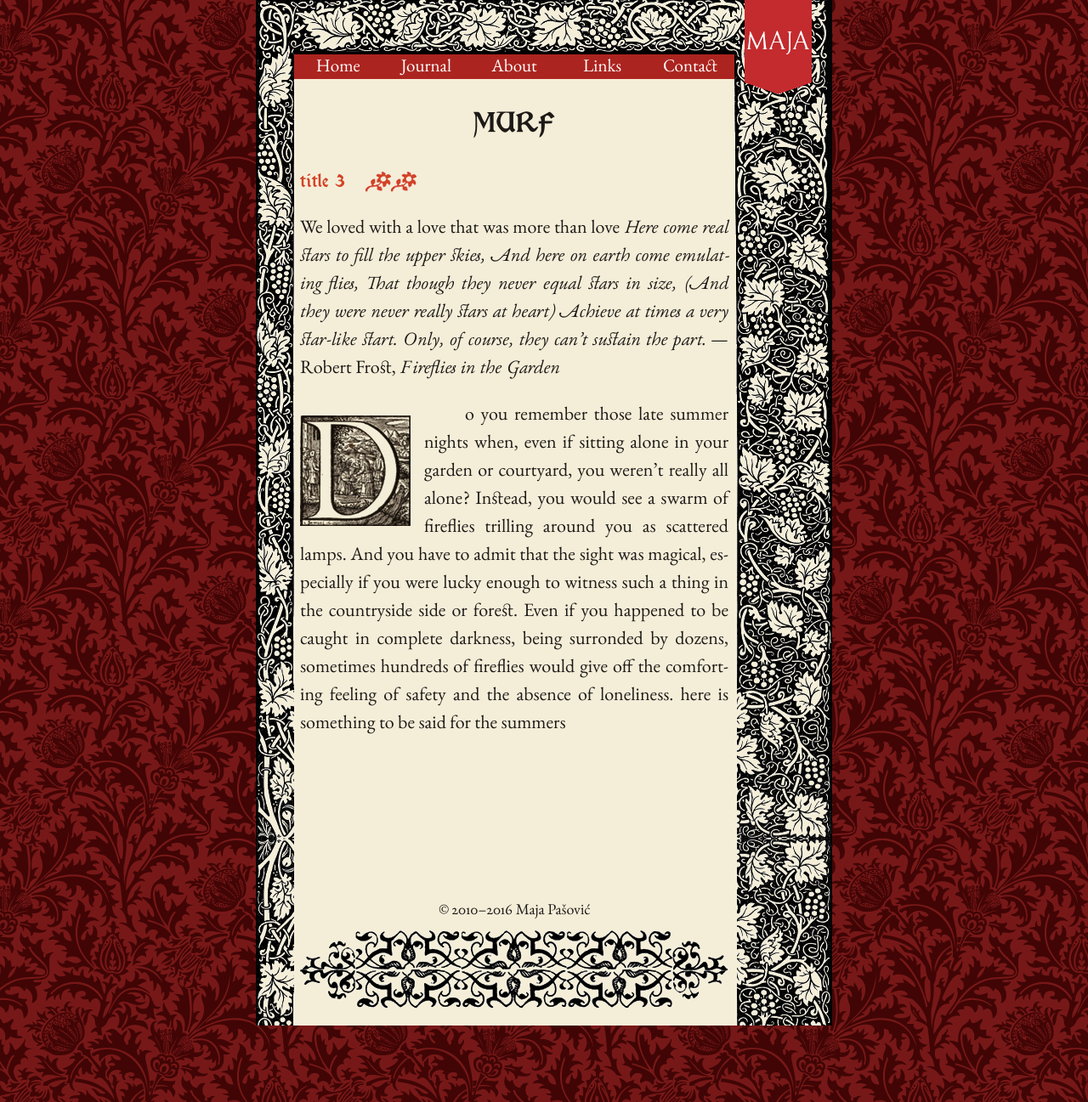
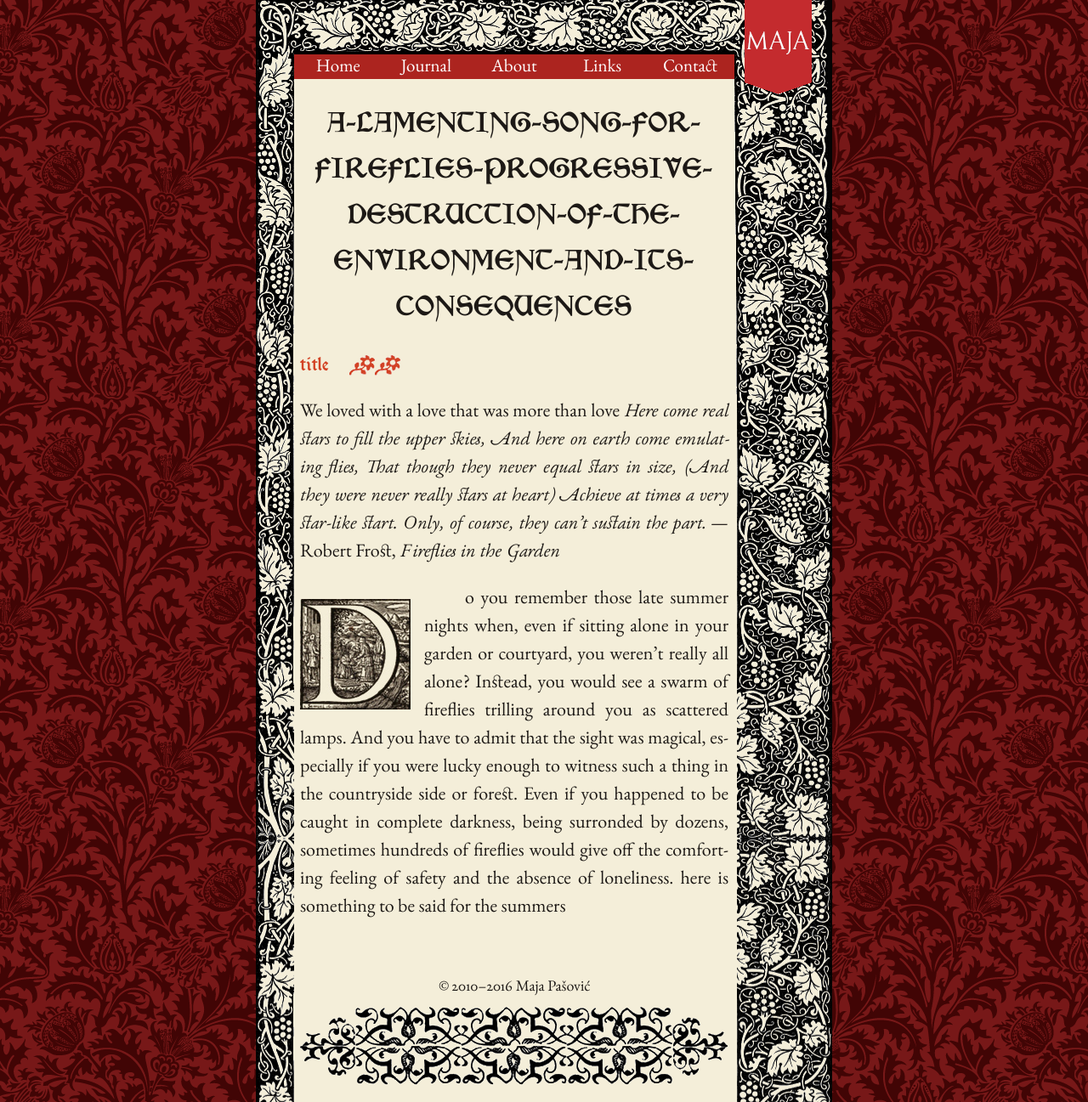
Before and after one commit to mpasovic/majapasovic.org, a Jekyll site: the page built from _posts/2016-07-06-a-lamenting-song-for-fireflies-progressive-destruction-of-the-environment-and-its-consequences.md, in a window 1280 px wide. Shown: the whole page at 85% size. Built offline with Jekyll 4.4.1, drawn with Linux system fonts in a browser that asks for light colours; nearby versions of some CDN libraries.

Commit message:
Updated 2016-07-06-a-lamenting-song-for-fireflies-progressive-destruction-of-the-environment-and-its-consequences.md

```diff
--- a/_posts/2016-07-06-a-lamenting-song-for-fireflies-progressive-destruction-of-the-environment-and-its-consequences.md
+++ b/_posts/2016-07-06-a-lamenting-song-for-fireflies-progressive-destruction-of-the-environment-and-its-consequences.md
@@ -1,10 +1,11 @@
 ---
 published: true
 layout: post
-title: murf
+title: >-
+  a-lamenting-song-for-fireflies-progressive-destruction-of-the-environment-and-its-consequences
 ---
 
-## title 3
+## title
 
 We loved with a love that was more than love
 *Here come real stars to fill the upper skies,
```
